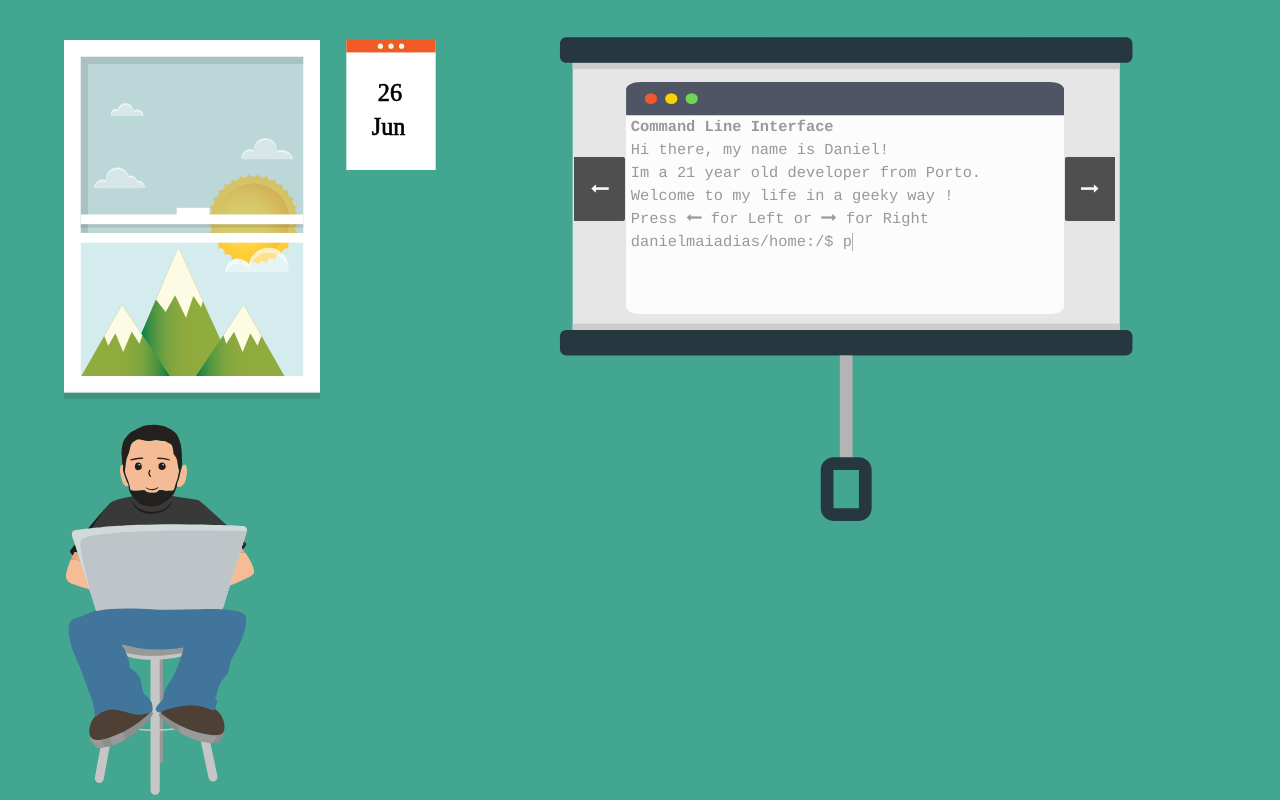
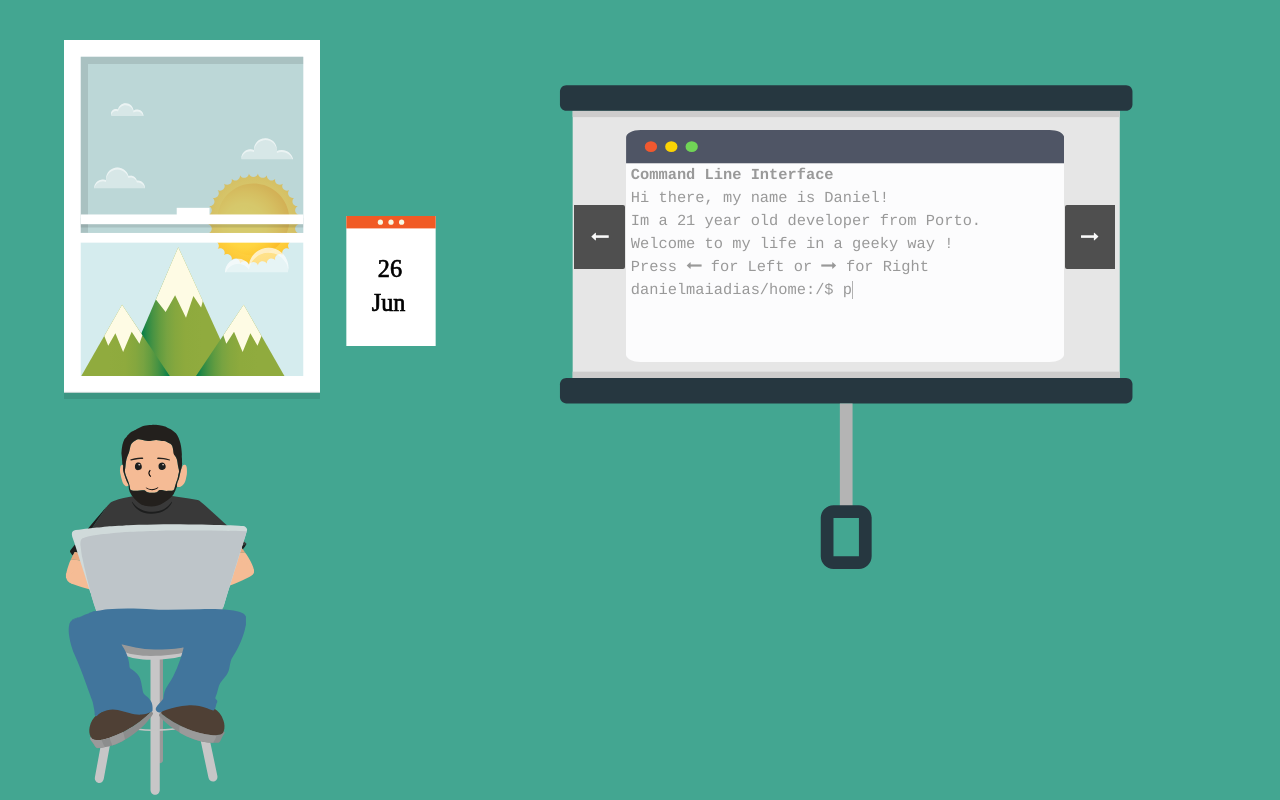
Before and after one commit to 1140251/curriculum, a plain HTML site: page index.html in a window 1280 px wide. Drawn offline with Linux system fonts and the light colour scheme.

Commit message:
change top calendar and projector

```diff
--- a/index.css
+++ b/index.css
@@ -3,6 +3,7 @@
     left: 42%;
     width: 48%;
     position: fixed;
+    top: 7%;
 }
 
 #developer {
@@ -126,7 +127,7 @@ button.control_next {
     left: 27%;
     width: 7%;
     display: none;
-    top: 5%;
+    top: 27%;
 }
 
 .developer-div {
```
